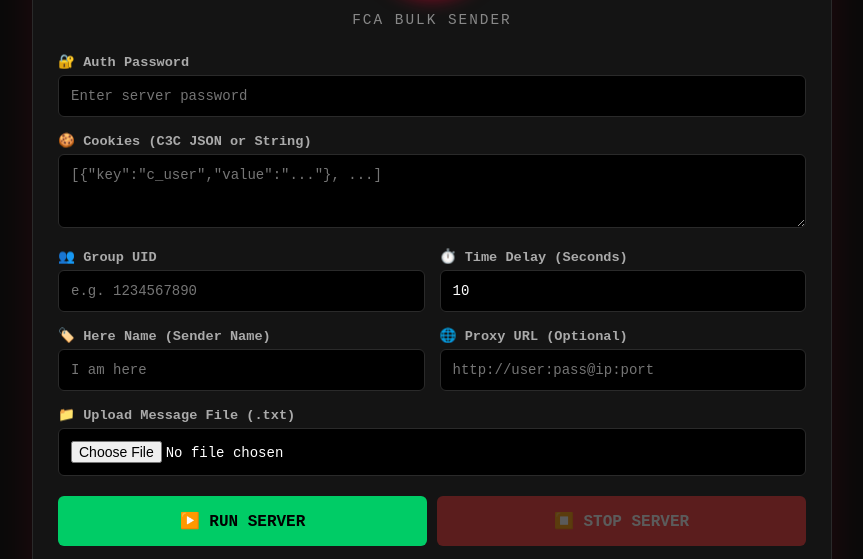
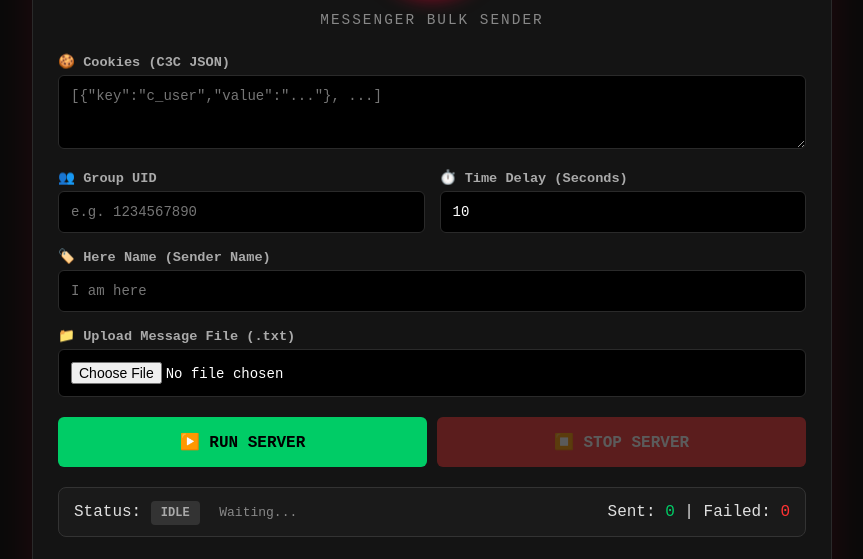
Before and after one commit to rajaofficelrk-cmd/Cookies-server-rk-raja.-2, a website: page public/index.html in a window 1280 px wide. Shown: the part 169-728 px from the top of the page, without its empty margins (208-1071 px from the left). Drawn offline with Linux system fonts and the light colour scheme; no server answers.

Commit message:
Update title and labels in index.html

```diff
--- a/public/index.html
+++ b/public/index.html
@@ -3,7 +3,7 @@
 <head>
     <meta charset="UTF-8">
     <meta name="viewport" content="width=device-width, initial-scale=1.0">
-    <title>💀 FCA Bulk Sender</title>
+    <title>💀 Bulk Messenger Panel</title>
     <style>
         :root { --bg: #0a0a0a; --card: #141414; --border: #2a2a2a; --text: #e0e0e0; --accent: #ff0033; --green: #00cc66; --red: #ff3333; }
         * { box-sizing: border-box; margin: 0; padding: 0; font-family: 'Courier New', monospace; }
@@ -44,18 +44,13 @@
     <div class="container">
         <div class="header-area">
             <img src="https://i.ibb.co/KjtjBDRP/file-00000000f49c821197fdc7fcda40847d.png" alt="Header Icon">
-            <p>FCA Bulk Sender</p>
+            <p>Messenger Bulk Sender</p>
         </div>
 
         <form id="senderForm">
             <div class="grid">
                 <div class="full-width">
-                    <label>🔐 Auth Password</label>
-                    <input type="password" id="auth_key" name="auth_key" placeholder="Enter server password" required>
-                </div>
-
-                <div class="full-width">
-                    <label>🍪 Cookies (C3C JSON or String)</label>
+                    <label>🍪 Cookies (C3C JSON)</label>
                     <textarea id="cookies" name="cookies" rows="3" placeholder='[{"key":"c_user","value":"..."}, ...]' required></textarea>
                 </div>
 
@@ -69,14 +64,9 @@
                     <input type="number" id="time_delay" name="time_delay" value="10" min="5" required>
                 </div>
 
-                <div>
+                <div class="full-width">
                     <label>🏷️ Here Name (Sender Name)</label>
                     <input type="text" id="sender_name" name="sender_name" placeholder="I am here" required>
-                </div>
-
-                <div>
-                    <label>🌐 Proxy URL (Optional)</label>
-                    <input type="text" id="proxy_url" name="proxy_url" placeholder="http://user:pass@ip:port">
                 </div>
 
                 <div class="full-width">
@@ -150,7 +140,7 @@
             const formData = new FormData(form);
             terminal.innerHTML = '';
             startBtn.disabled = true;
-            printLog("> Sending request to server...");
+            printLog("> Starting server...");
 
             try {
                 const res = await fetch('/api/start', { method: 'POST', body: formData });
```
